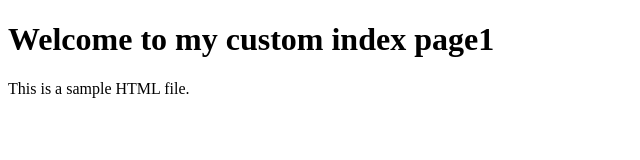
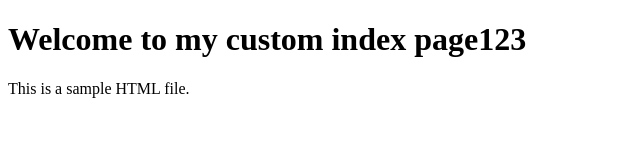
Before and after one commit to haridevops767/devop-projects, a plain HTML site: page nginx-web/configmap/index.html in a window 1280 px wide. Shown: the full height of the page, 0-640 px from the left. Drawn offline with Linux system fonts and the light colour scheme.

Commit message:
Update index.html

```diff
--- a/nginx-web/configmap/index.html
+++ b/nginx-web/configmap/index.html
@@ -4,7 +4,7 @@
     <title>My Custom Index Page1</title>
   </head>
   <body>
-    <h1>Welcome to my custom index page1</h1>
+    <h1>Welcome to my custom index page123</h1>
     <p>This is a sample HTML file.</p>
   </body>
 </html>
```
